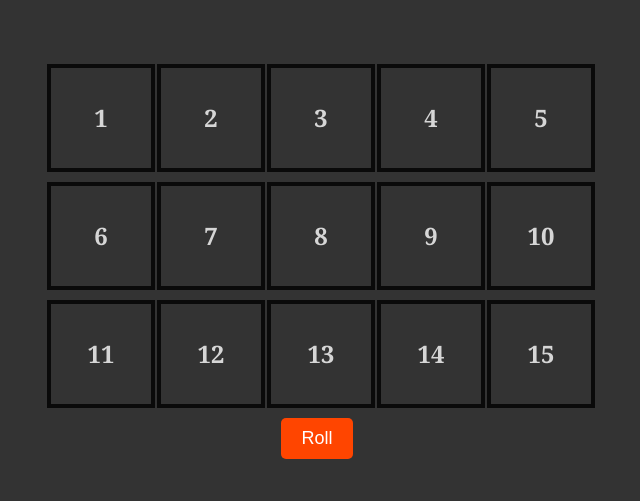
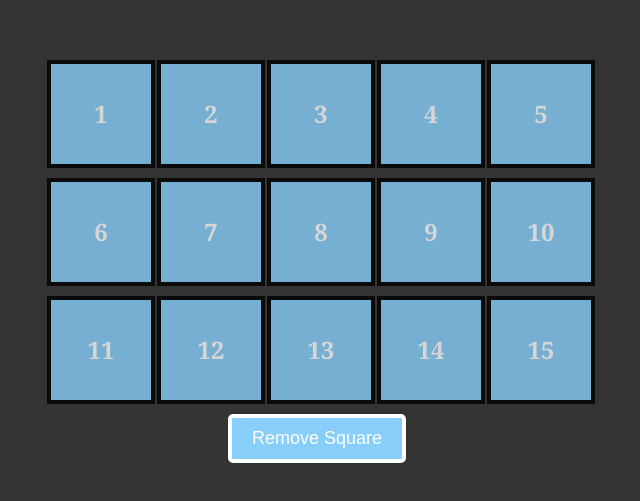
Before and after one commit to neverpmhere/roll, a plain HTML site: page index.html in a window 1280 px wide. Shown: the part 139-640 px from the top of the page, without its empty margins (323-963 px from the left). Drawn offline with Linux system fonts and the light colour scheme.

Commit message:
Update index.html

```diff
--- a/index.html
+++ b/index.html
@@ -29,7 +29,7 @@
       display: flex;
       justify-content: center;
       align-items: center;
-      background-color: #333; /* Темный цвет квадратов */
+      background-color: #87cefa; /* Светлоголубой цвет квадратов */
       color: #fff;
       font-size: 24px;
       font-weight: bold;
@@ -43,18 +43,18 @@
     }
 
     button {
-      background-color: #ff4500; /* Оранжевый */
+      background-color: #87cefa; /* Светлоголубой цвет кнопки */
       color: #fff;
       font-size: 18px;
       padding: 10px 20px;
-      border: none;
+      border: 4px solid #fff; /* Белая рамка */
       border-radius: 5px;
       cursor: pointer;
       margin-top: 10px; /* Отступ от квадратов */
     }
 
     button:hover {
-      background-color: #ff6347; /* Светло-оранжевый при наведении */
+      background-color: #add8e6; /* Более светлый светлоголубой при наведении */
     }
   </style>
   <script>
@@ -99,7 +99,7 @@
   <div class="square">15</div>
 </div>
 
-<button id="removeSquareButton">Roll</button>
+<button id="removeSquareButton">Remove Square</button>
 
 </body>
 </html>
```
